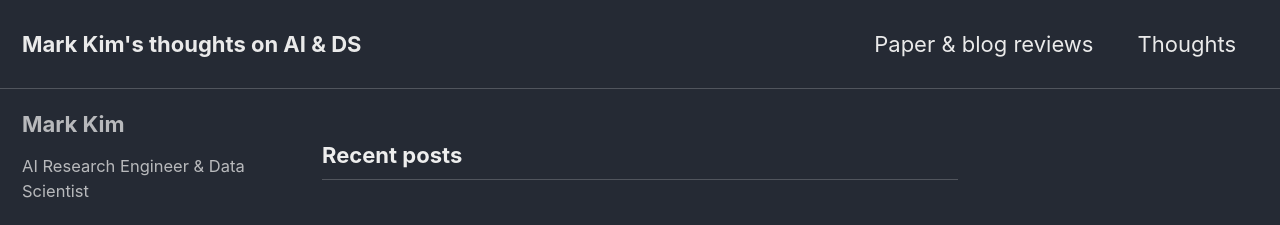
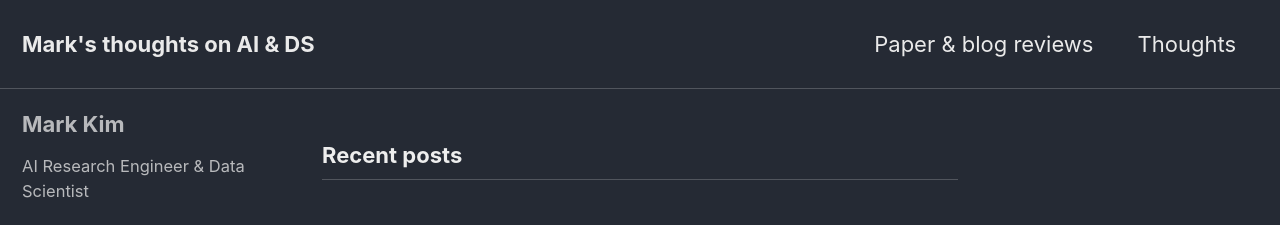
Before and after one commit to jis478/test_page, a Jekyll site: the page built from index.html, in a window 1280 px wide. Shown: the top 225 px of the page. Built offline with Jekyll 4.4.1, drawn with Linux system fonts in a browser that asks for light colours; cached includes are drawn as plain includes; the list of posts is cut into pages by our own code.

Commit message:
Update _config.yml

```diff
--- a/_config.yml
+++ b/_config.yml
@@ -16,7 +16,7 @@ minimal_mistakes_skin    : "dark" # "air", "aqua", "contrast", "dark", "dirt", "
 
 # Site Settings
 locale                   : "en-US"
-title                    : "Mark Kim's thoughts on AI & DS"
+title                    : "Mark's thoughts on AI & DS"
 title_separator          : "-"
 subtitle                 : # site tagline that appears below site title in masthead
 name                     : "Mark Kim"
```
